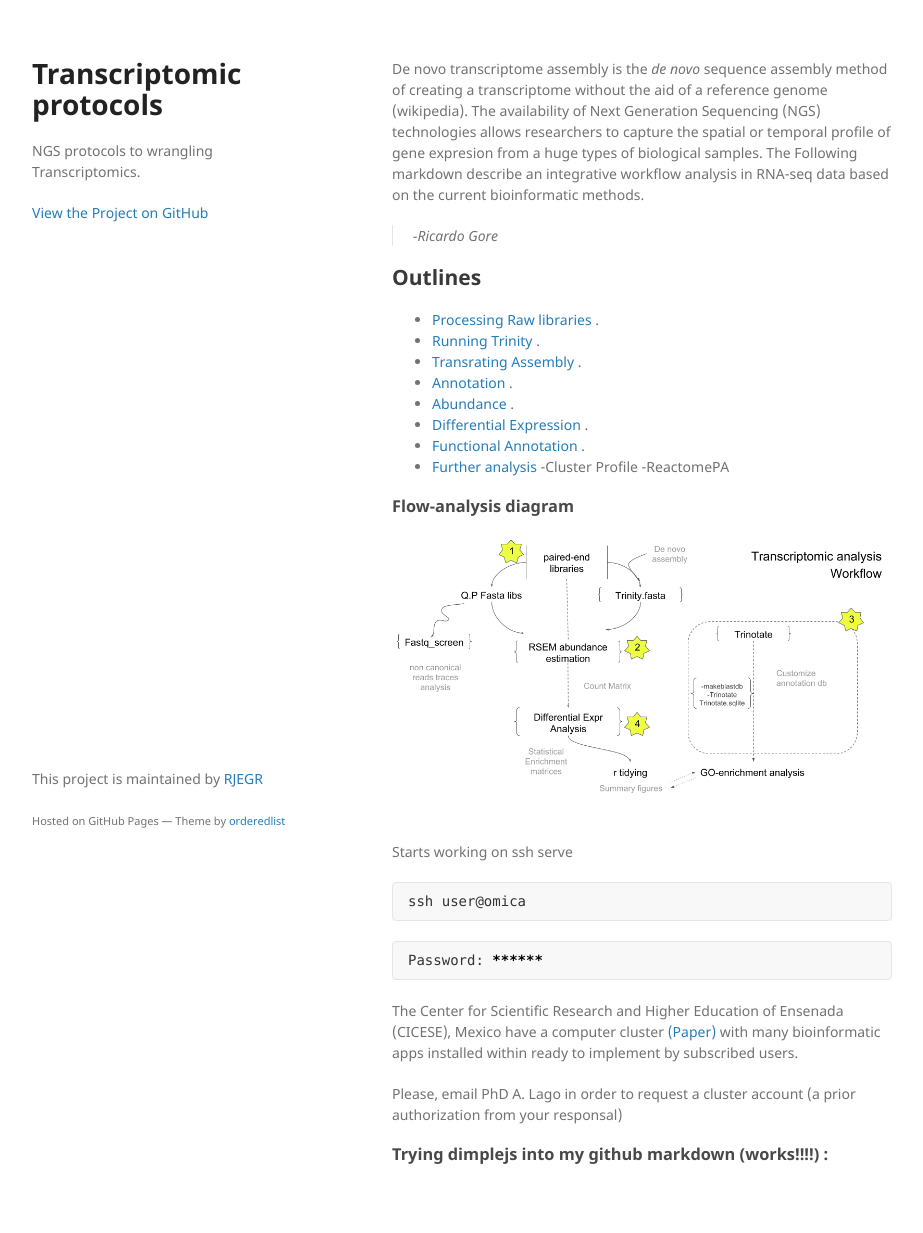
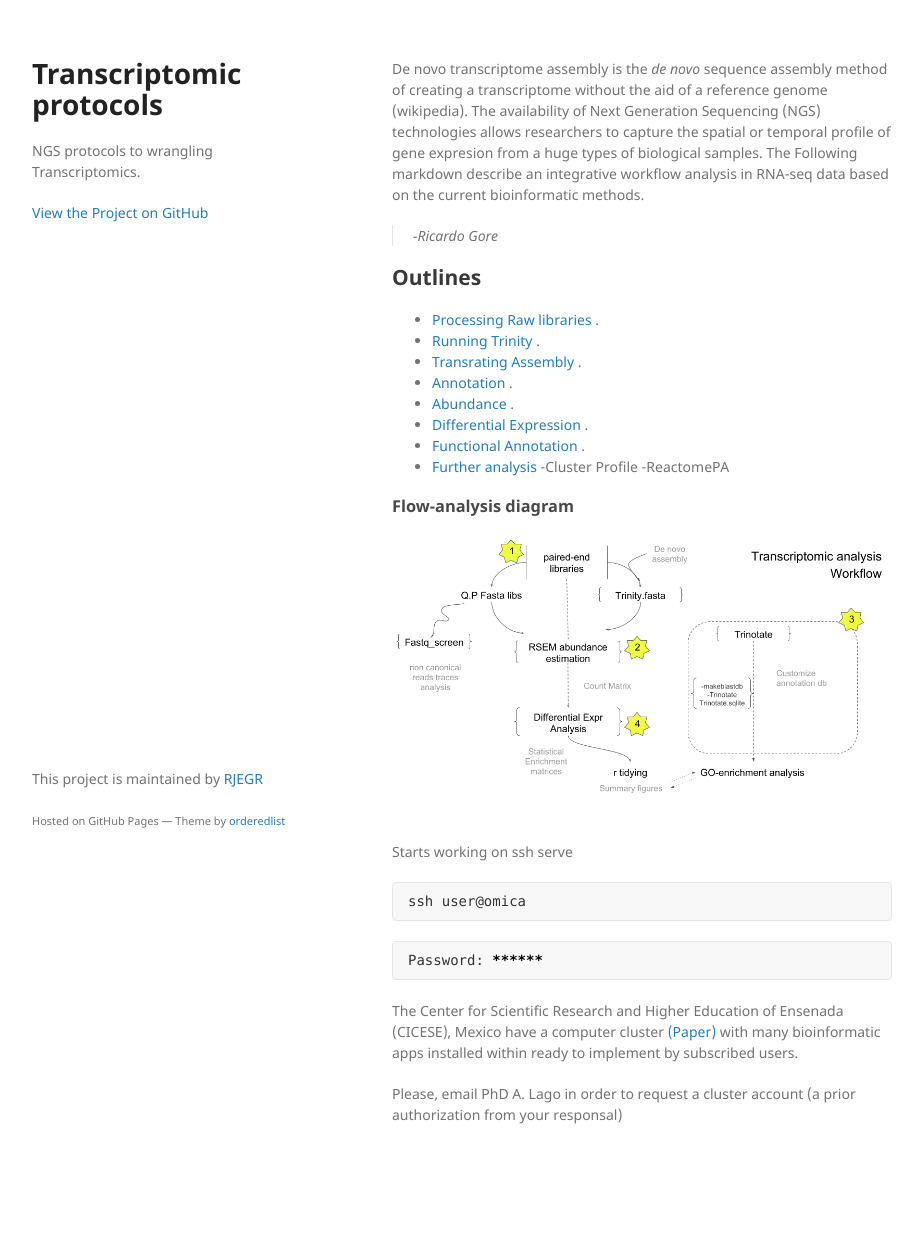
Before and after one commit to RJEGR/Transcriptomics, a Jekyll site: the page built from index.md, in a window 1280 px wide. Shown: the whole page, without its empty margins (178-1101 px from the left). Built offline with Jekyll 4.4.1, drawn with Linux system fonts in a browser that asks for light colours; nearby versions of some CDN libraries; library files that are not in the unit come from our copies; after the commit the page ends 1195 px from its top, so only the background shows below that.

Commit message:
Friday
2.0

```diff
--- a/index.md
+++ b/index.md
@@ -38,7 +38,6 @@ The Center for Scientific Research and Higher Education of Ensenada (CICESE), Me
 
 Please, email PhD A. Lago in order to request a cluster account (a prior authorization from your responsal)
 
-### Trying dimplejs into my github markdown (works!!!!) :
 
 <head>
     <script src="http://d3js.org/d3.v4.min.js"></script>
```
